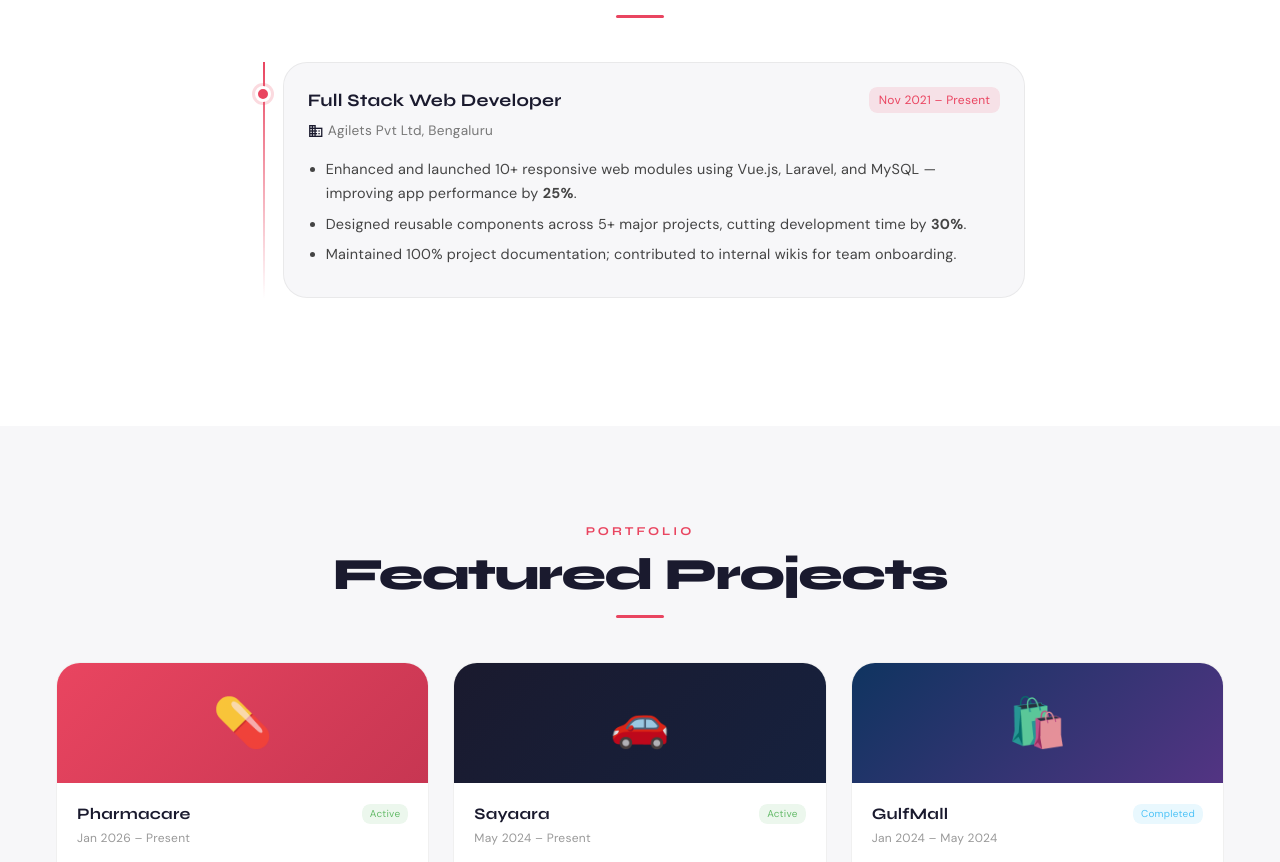
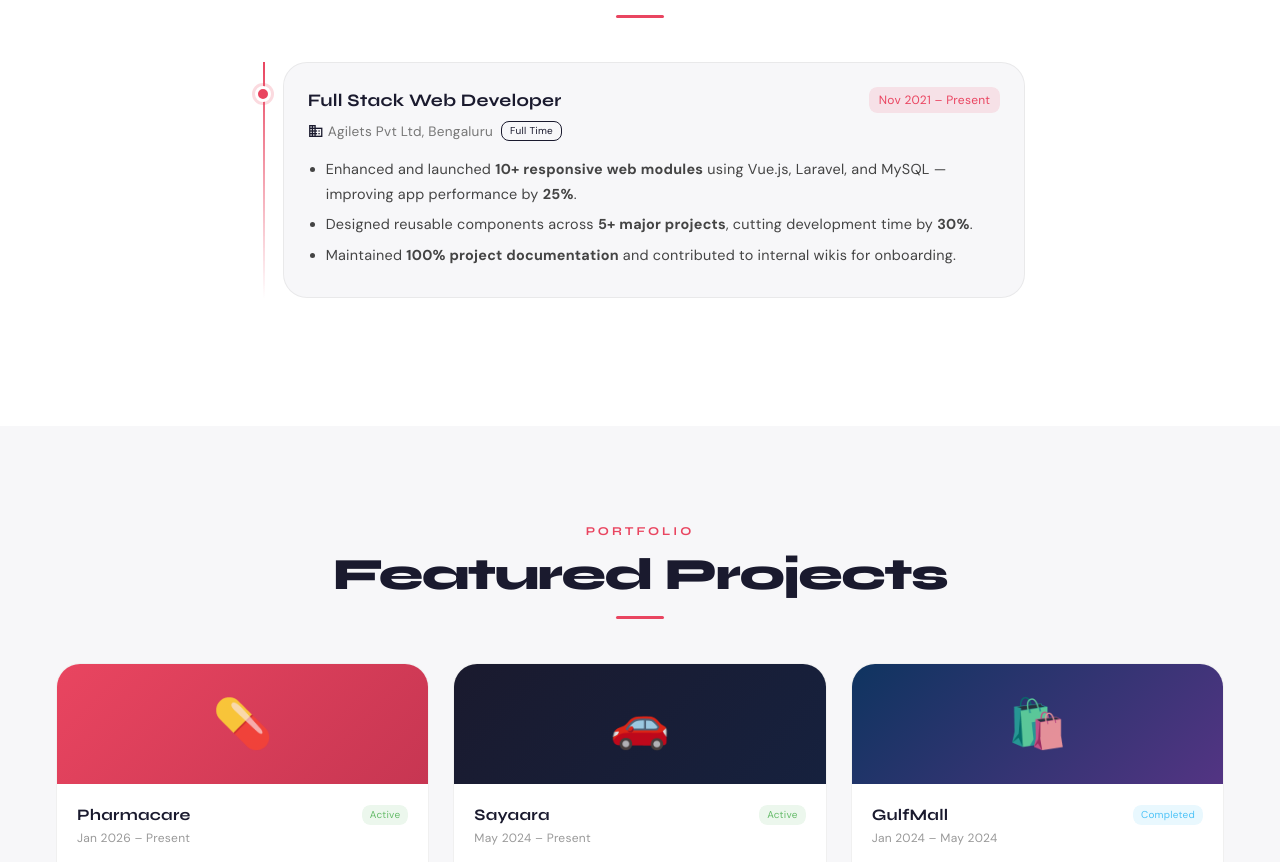
Before and after one commit to stalvinmm/portfolio2, a Vue app: page / in a window 1280 px wide. Shown: the part 1580-2442 px from the top of the page. Built offline with nearby package versions, Linux system fonts and the light colour scheme.

Commit message:
updated portfolio

```diff
--- a/src/App.vue
+++ b/src/App.vue
@@ -150,41 +150,55 @@
       <section id="experience" class="section-pad" style="background: #fff">
         <v-container>
           <SectionTitle label="Career" title="Work Experience" />
+
           <v-row class="mt-8" justify="center">
             <v-col cols="12" md="8">
               <div class="timeline">
-                <div class="timeline-item animate-slide-up">
+                <div
+                  v-for="(exp, i) in experiences"
+                  :key="i"
+                  class="timeline-item animate-slide-up"
+                  :style="`animation-delay:${i * 0.1}s`"
+                >
                   <div class="timeline-dot"></div>
+
                   <v-card class="timeline-card" variant="flat">
                     <v-card-text class="pa-6">
                       <div
                         class="d-flex flex-wrap align-center justify-space-between mb-2"
                       >
-                        <div class="exp-title">Full Stack Web Developer</div>
-                        <v-chip size="small" color="accent" variant="tonal"
-                          >Nov 2021 – Present</v-chip
+                        <div class="exp-title">
+                          {{ exp.role }}
+                        </div>
+
+                        <v-chip size="small" :color="exp.color" variant="tonal">
+                          {{ exp.period }}
+                        </v-chip>
+                      </div>
+
+                      <div class="exp-company mb-4">
+                        <v-icon size="16" color="primary" class="mr-1">
+                          mdi-domain
+                        </v-icon>
+
+                        {{ exp.company }}, {{ exp.location }}
+
+                        <v-chip
+                          size="x-small"
+                          class="ml-2"
+                          color="primary"
+                          variant="outlined"
                         >
+                          {{ exp.type }}
+                        </v-chip>
                       </div>
-                      <div class="exp-company mb-4">
-                        <v-icon size="16" color="primary" class="mr-1"
-                          >mdi-domain</v-icon
-                        >
-                        Agilets Pvt Ltd, Bengaluru
-                      </div>
+
                       <ul class="exp-list">
-                        <li>
-                          Enhanced and launched 10+ responsive web modules using
-                          Vue.js, Laravel, and MySQL — improving app performance
-                          by <strong>25%</strong>.
-                        </li>
-                        <li>
-                          Designed reusable components across 5+ major projects,
-                          cutting development time by <strong>30%</strong>.
-                        </li>
-                        <li>
-                          Maintained 100% project documentation; contributed to
-                          internal wikis for team onboarding.
-                        </li>
+                        <li
+                          v-for="(point, idx) in exp.points"
+                          :key="idx"
+                          v-html="point"
+                        ></li>
                       </ul>
                     </v-card-text>
                   </v-card>
@@ -351,6 +365,24 @@ import SectionTitle from "./components/SectionTitle.vue";
 
 const scrolled = ref(false);
 const hoveredProject = ref(null);
+
+const experiences = [
+  {
+    role: "Full Stack Web Developer",
+    company: "Agilets Pvt Ltd",
+    location: "Bengaluru",
+    period: "Nov 2021 – Present",
+    type: "Full Time",
+    color: "accent",
+    points: [
+      `Enhanced and launched <strong>10+ responsive web modules</strong> using Vue.js, Laravel, and MySQL — improving app performance by <strong>25%</strong>.`,
+
+      `Designed reusable components across <strong>5+ major projects</strong>, cutting development time by <strong>30%</strong>.`,
+
+      `Maintained <strong>100% project documentation</strong> and contributed to internal wikis for onboarding.`,
+    ],
+  },
+];
 
 const navLinks = [
   { id: "skills", label: "Skills" },
```
